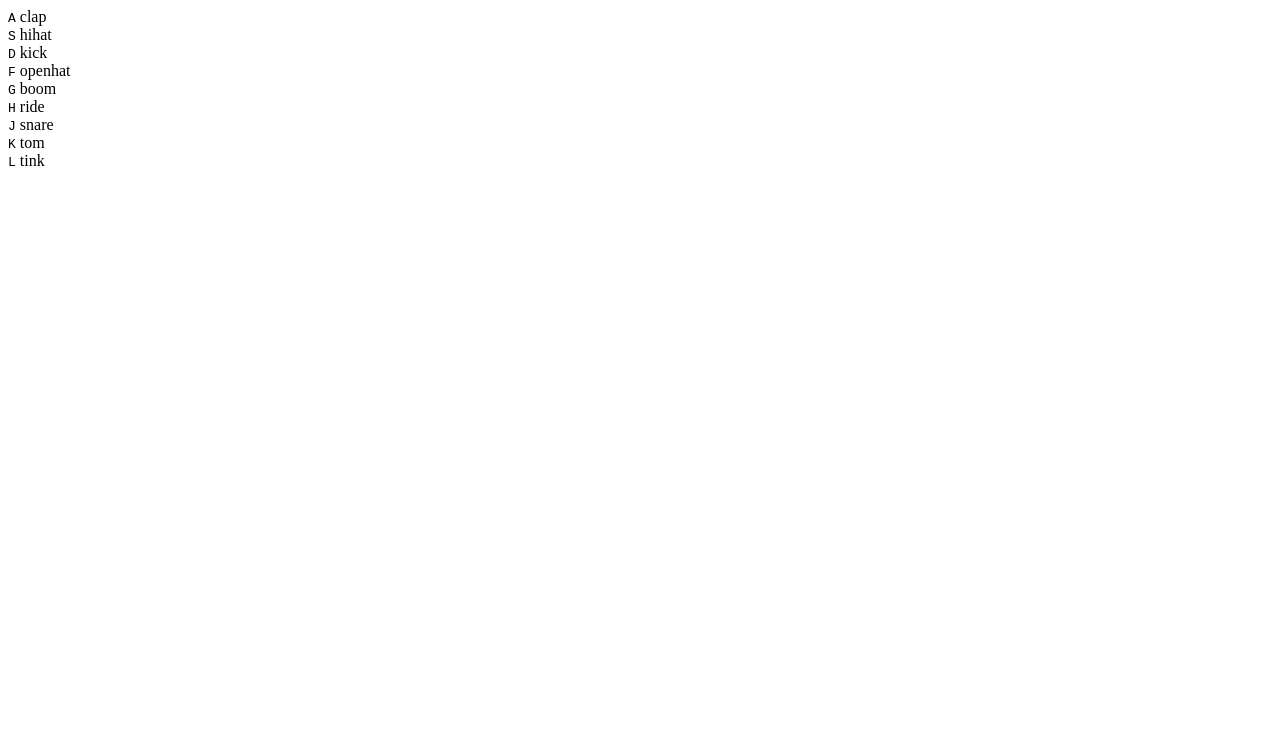
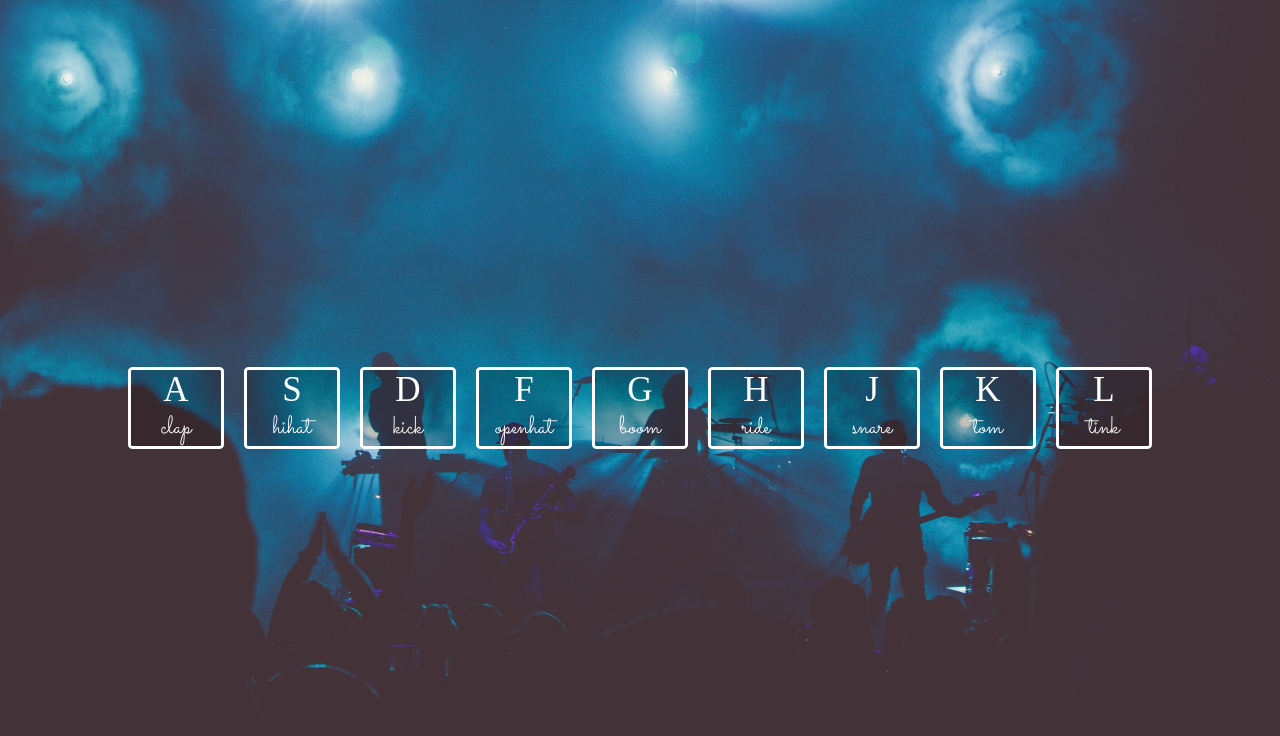
Before and after one commit to havoriskova/Drum-thingie, a plain HTML site: page index.html in a window 1280 px wide. Drawn offline with Linux system fonts and the light colour scheme.

Commit message:
Added CSS
- added background, styling and class ".playing" which is on only while playing the sound

```diff
--- a/index.html
+++ b/index.html
@@ -4,13 +4,14 @@
     <meta charset="UTF-8">
     <meta name="viewport" content="width=device-width, initial-scale=1.0">
     <title>Drum thingie</title>
+    <link href="https://fonts.googleapis.com/css2?family=Sacramento&display=swap" rel="stylesheet">
     <link rel="stylesheet" href="style.css">
 </head>
 <body>
 
     <div class="keys">
-        <div data-key="65" class="key"> <!--this is my own atribut data- and in this case it´s only for me??
-             it doesn´t have any effect on the code ?? -->
+        <div data-key="65" class="key"> <!--this is my own atribut "data-" and in this case it´s only for me,
+             it doesn´t have actualy any effect on the code -->
             <kbd>A</kbd>
             <span class="sound">clap</span>
         </div>
--- a/index.js
+++ b/index.js
@@ -5,13 +5,22 @@ function playSound(e) {
 
     const audio = document.querySelector(`audio[data-key="${e.keyCode}"]`);
         console.log(audio); // this shows the selected audio-element
+    const key = document.querySelector(`.key[data-key="${e.keyCode}"]`);
 
     if (!audio) return; // = if there´s no audio (null), the function stops running
 
+    audio.currentTime=0; // without this line the event has no effect when you press the button multipletimes
     audio.play();
-
+    key.classList.add(`playing`);
 }
 
 
+function removeTransition(e) { // for CSS changing
+    if (e.propertyName !== `transform`) return;
+    e.target.classList.remove(`playing`);
+}
 
+
+const keys = document.querySelectorAll(`.key`);
+keys.forEach(key => key.addEventListener(`transitionend`, removeTransition));
 window.addEventListener(`keydown`, playSound);
--- a/style.css
+++ b/style.css
@@ -0,0 +1,40 @@
+html {
+  background-image: url("./image-background.jpg");
+  background-size: cover;
+}
+
+.keys {
+  display: flex;
+  justify-content: center; /*center horizontal*/
+  align-items: center; /*center vertical - funguje jen v kombinaci se stanovením výšky na 100vh*/
+  min-height: 100vh;
+}
+
+.key {
+  border: 3px white solid;
+  border-radius: 5%;
+  background: rgba(0, 0, 0, 0.2);
+  margin: 10px;
+  width: 90px;
+  color: white;
+  text-align: center;
+  transition: all 0.1s ease;
+}
+
+.playing {
+  transform: scale(1.2);
+  border-color: black;
+  box-shadow: 0 0 2px black;
+  color: black;
+}
+
+kbd {
+  font-size: 35px;
+  display: block;
+  font-family: serif;
+}
+
+.sound {
+  font-size: 25px;
+  font-family: "Sacramento", cursive;
+}
```
Also changed, not shown: image-background.jpg (added).
